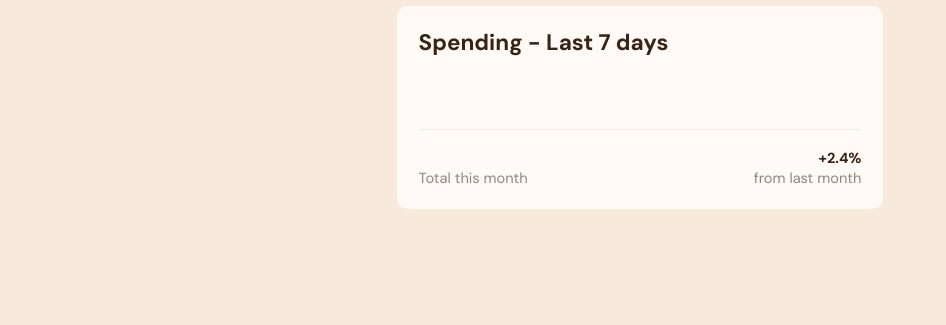
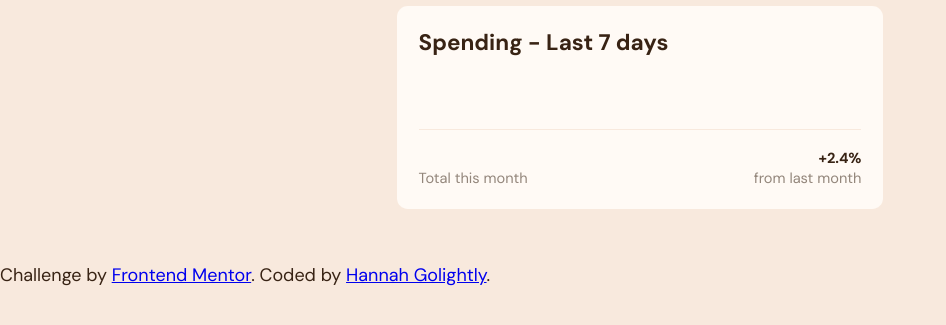
Before and after one commit to hannahgolightly/barchart-challenge, a plain HTML site: page index.html in a window 1280 px wide. Shown: the part 149-474 px from the top of the page, without its empty margins (0-946 px from the left). Drawn offline with Linux system fonts and the light colour scheme.

Commit message:
added the Frontend mentor details to the html

```diff
--- a/index.html
+++ b/index.html
@@ -5,7 +5,9 @@
     <meta charset="UTF-8">
     <meta http-equiv="X-UA-Compatible" content="IE=edge">
     <meta name="viewport" content="width=device-width, initial-scale=1.0">
-    <title>Chart challenge</title>
+    <link rel="icon" type="image/png" sizes="32x32" href="./images/favicon-32x32.png">
+
+    <title>Frontend Mentor | Expenses chart component</title>
     <link rel="stylesheet" href="styles.css">
     <link rel="preconnect" href="https://fonts.googleapis.com">
     <link rel="preconnect" href="https://fonts.gstatic.com" crossorigin>
@@ -37,6 +39,8 @@
             </div>
         </section>
     </main>
+    <div class="attribution">
+        Challenge by <a href="https://www.frontendmentor.io?ref=challenge" target="_blank">Frontend Mentor</a>.
+        Coded by <a href="https://www.hannahgolightly.dev/">Hannah Golightly</a>.
+    </div>
 </body>
-
-</html>
```
